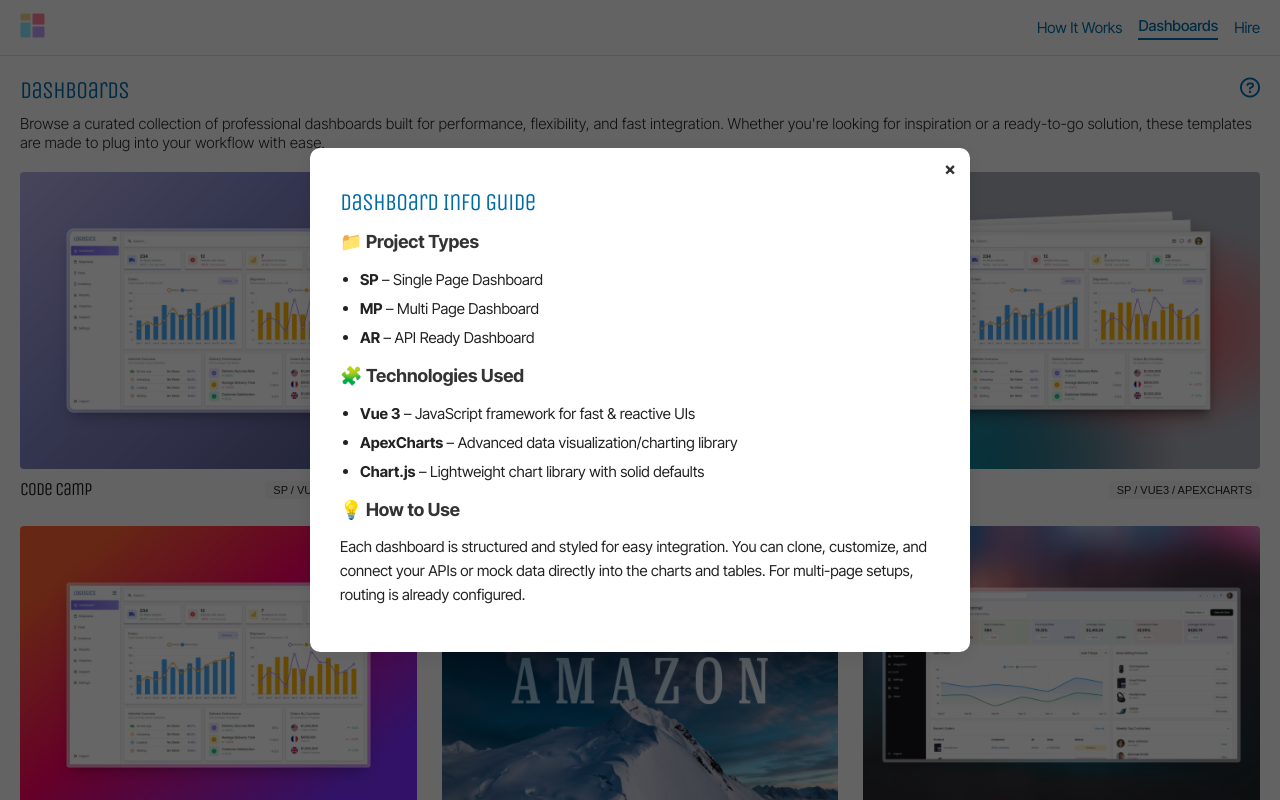
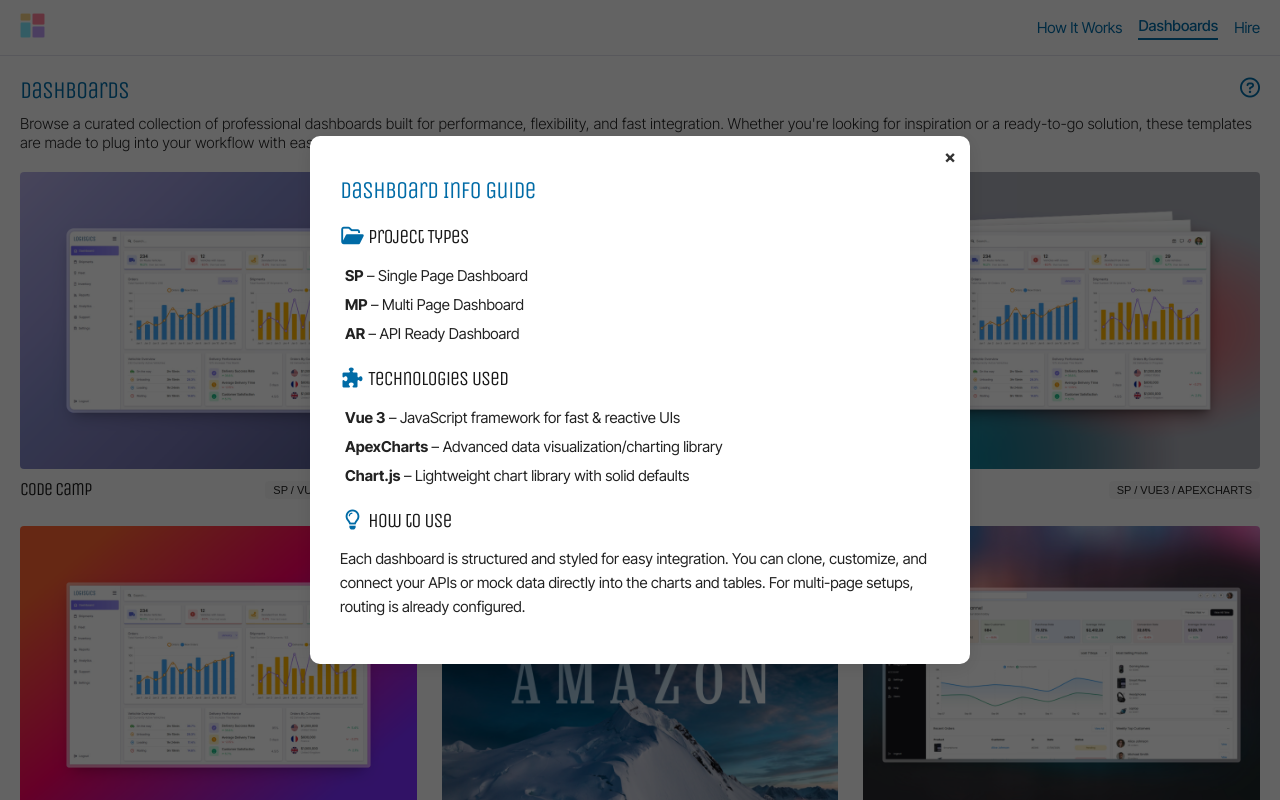
Before and after one commit to joseph-johnson27001/dashboard-website, a Vue app: page /dashboards in a window 1280 px wide. Both pictures are taken after a click on the icon "Dashboard Information". Shown: the top 800 px of the page. Built offline with nearby package versions, Linux system fonts and the light colour scheme.

Commit message:
Modal updates

```diff
--- a/src/components/UI/InformationModalCard.vue
+++ b/src/components/UI/InformationModalCard.vue
@@ -9,37 +9,27 @@
       <!-- Title -->
       <h2 class="modal-title">Dashboard Info Guide</h2>
 
-      <!-- Content -->
-      <div class="info-content">
-        <h3>📁 Project Types</h3>
-        <ul>
-          <li><strong>SP</strong> – Single Page Dashboard</li>
-          <li><strong>MP</strong> – Multi Page Dashboard</li>
-          <li><strong>AR</strong> – API Ready Dashboard</li>
+      <!-- Dynamic Content -->
+      <div
+        class="info-content"
+        v-for="(section, index) in infoSections"
+        :key="index"
+      >
+        <h3 class="info-heading">
+          <span class="icon-container">
+            <i :class="section.icon" class="icon"></i>
+          </span>
+          {{ section.title }}
+        </h3>
+        <ul v-if="section.type === 'list'">
+          <li
+            v-for="(item, idx) in section.content"
+            :key="idx"
+            v-html="item"
+          ></li>
         </ul>
-
-        <h3>🧩 Technologies Used</h3>
-        <ul>
-          <li>
-            <strong>Vue 3</strong> – JavaScript framework for fast & reactive
-            UIs
-          </li>
-          <li>
-            <strong>ApexCharts</strong> – Advanced data visualization/charting
-            library
-          </li>
-          <li>
-            <strong>Chart.js</strong> – Lightweight chart library with solid
-            defaults
-          </li>
-        </ul>
-
-        <h3>💡 How to Use</h3>
-        <p>
-          Each dashboard is structured and styled for easy integration. You can
-          clone, customize, and connect your APIs or mock data directly into the
-          charts and tables. For multi-page setups, routing is already
-          configured.
+        <p v-else-if="section.type === 'paragraph'">
+          {{ section.content }}
         </p>
       </div>
     </div>
@@ -54,6 +44,39 @@ export default {
       type: Boolean,
       required: true,
     },
+  },
+  data() {
+    return {
+      infoSections: [
+        {
+          title: "Project Types",
+          icon: "far fa-folder-open",
+          type: "list",
+          content: [
+            "<strong>SP</strong> – Single Page Dashboard",
+            "<strong>MP</strong> – Multi Page Dashboard",
+            "<strong>AR</strong> – API Ready Dashboard",
+          ],
+        },
+        {
+          title: "Technologies Used",
+          icon: "fas fa-puzzle-piece",
+          type: "list",
+          content: [
+            "<strong>Vue 3</strong> – JavaScript framework for fast & reactive UIs",
+            "<strong>ApexCharts</strong> – Advanced data visualization/charting library",
+            "<strong>Chart.js</strong> – Lightweight chart library with solid defaults",
+          ],
+        },
+        {
+          title: "How to Use",
+          icon: "far fa-lightbulb",
+          type: "paragraph",
+          content:
+            "Each dashboard is structured and styled for easy integration. You can clone, customize, and connect your APIs or mock data directly into the charts and tables. For multi-page setups, routing is already configured.",
+        },
+      ],
+    };
   },
   methods: {
     closeModal() {
@@ -125,11 +148,33 @@ export default {
   letter-spacing: -1px;
 }
 
-.info-content h3 {
-  font-size: 18px;
-  color: #333;
-  margin-top: 15px;
+.info-content {
+  margin-top: 20px;
+}
+
+.info-heading {
+  display: flex;
+  align-items: center;
+  font-size: 20px;
+  font-weight: 500;
+  font-family: "Unica One", cursive;
+  color: rgb(24, 24, 24);
+  letter-spacing: -1px;
   margin-bottom: 10px;
+}
+
+.icon-container {
+  display: inline-flex;
+  align-items: center;
+  justify-content: center;
+  width: 24px;
+  height: 24px;
+  margin-right: 4px;
+}
+
+.icon {
+  font-size: 20px;
+  color: #006ba6;
 }
 
 .info-content ul {
@@ -141,6 +186,8 @@ export default {
   font-size: 15px;
   line-height: 1.6;
   margin-bottom: 5px;
+  list-style: none;
+  margin-left: -15px;
 }
 
 .info-content p {
```
